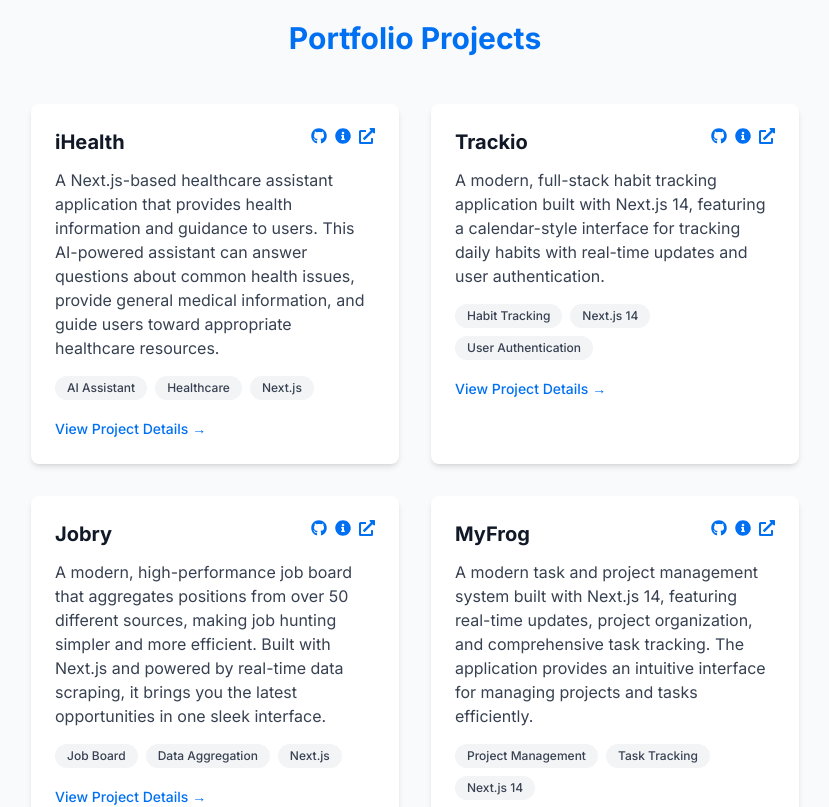
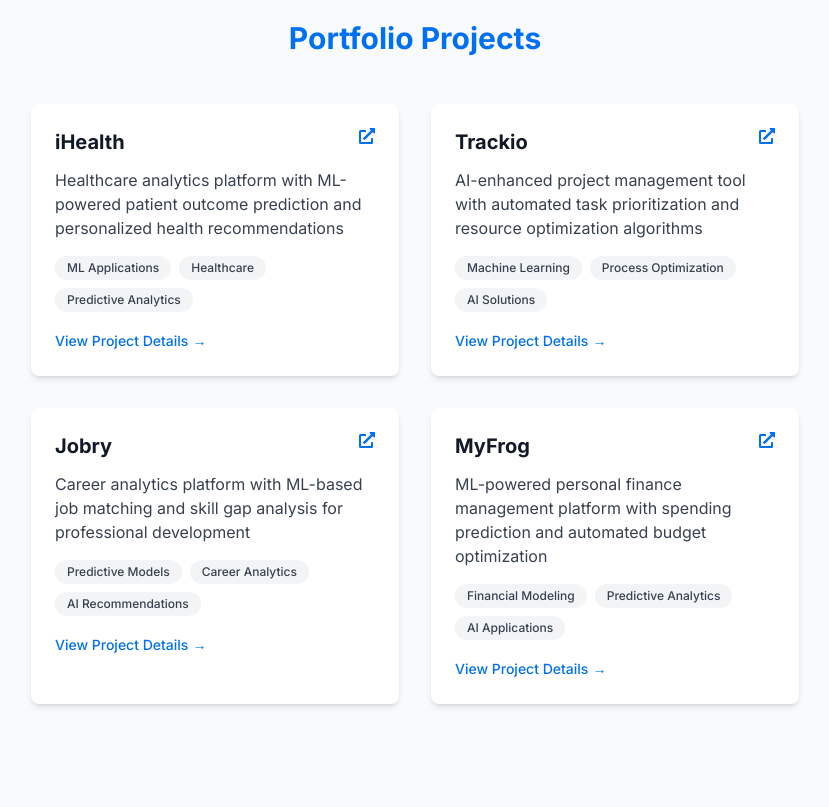
Before and after one commit to ulvibashir/profile, a Next.js app: page / in a window 1280 px wide. Shown: the part 3820-4627 px from the top of the page, without its empty margins (225-1054 px from the left). Built offline with nearby package versions, Linux system fonts and the light colour scheme.

Commit message:
Update PortfolioProjects.tsx

```diff
--- a/src/components/PortfolioProjects.tsx
+++ b/src/components/PortfolioProjects.tsx
@@ -1,41 +1,36 @@
 'use client'
 
 import { motion } from 'framer-motion'
-import { FaExternalLinkAlt, FaInfoCircle, FaGithub } from 'react-icons/fa'
-import Link from 'next/link'
+import { FaExternalLinkAlt } from 'react-icons/fa'
 
 const projectsData = [
   {
     title: 'iHealth',
-    slug: 'ihealth',
+    github: 'https://github.com/Ismat-Samadov/ihealth',
     url: 'https://www.ihealth.ink/',
-    github: 'https://github.com/Ismat-Samadov/intelligent_healthcare',
-    description: 'A Next.js-based healthcare assistant application that provides health information and guidance to users. This AI-powered assistant can answer questions about common health issues, provide general medical information, and guide users toward appropriate healthcare resources.',
-    tags: ['AI Assistant', 'Healthcare', 'Next.js']
+    description: 'Healthcare analytics platform with ML-powered patient outcome prediction and personalized health recommendations',
+    tags: ['ML Applications', 'Healthcare', 'Predictive Analytics']
   },
   {
     title: 'Trackio',
-    slug: 'trackio',
+    github: 'https://github.com/Ismat-Samadov/trackio',
     url: 'https://www.trackio.art/',
-    github: 'https://github.com/Ismat-Samadov/trackio',
-    description: 'A modern, full-stack habit tracking application built with Next.js 14, featuring a calendar-style interface for tracking daily habits with real-time updates and user authentication.',
-    tags: ['Habit Tracking', 'Next.js 14', 'User Authentication']
+    description: 'AI-enhanced project management tool with automated task prioritization and resource optimization algorithms',
+    tags: ['Machine Learning', 'Process Optimization', 'AI Solutions']
   },
   {
     title: 'Jobry',
-    slug: 'jobry',
+    github: 'https://github.com/Ismat-Samadov/jobry',
     url: 'https://www.jobry.me/',
-    github: 'https://github.com/Ismat-Samadov/jobry',
-    description: 'A modern, high-performance job board that aggregates positions from over 50 different sources, making job hunting simpler and more efficient. Built with Next.js and powered by real-time data scraping, it brings you the latest opportunities in one sleek interface.',
-    tags: ['Job Board', 'Data Aggregation', 'Next.js']
+    description: 'Career analytics platform with ML-based job matching and skill gap analysis for professional development',
+    tags: ['Predictive Models', 'Career Analytics', 'AI Recommendations']
   },
   {
     title: 'MyFrog',
-    slug: 'myfrog',
+    github: 'https://github.com/Ismat-Samadov/myfrog',
     url: 'https://www.myfrog.me/',
-    github: 'https://github.com/Ismat-Samadov/myfrog',
-    description: 'A modern task and project management system built with Next.js 14, featuring real-time updates, project organization, and comprehensive task tracking. The application provides an intuitive interface for managing projects and tasks efficiently.',
-    tags: ['Project Management', 'Task Tracking', 'Next.js 14']
+    description: 'ML-powered personal finance management platform with spending prediction and automated budget optimization',
+    tags: ['Financial Modeling', 'Predictive Analytics', 'AI Applications']
   }
 ]
 
@@ -57,9 +52,8 @@
               <ProjectCard
                 key={index}
                 title={project.title}
-                slug={project.slug}
+                github={project.github}
                 url={project.url}
-                github={project.github}
                 description={project.description}
                 tags={project.tags}
                 index={index}
@@ -74,15 +68,14 @@
 
 interface ProjectCardProps {
   title: string;
-  slug: string;
+  github: string;
   url: string;
-  github: string;
   description: string;
   tags: string[];
   index: number;
 }
 
-const ProjectCard = ({ title, slug, url, github, description, tags, index }: ProjectCardProps) => {
+const ProjectCard = ({ title, github, url, description, tags, index }: ProjectCardProps) => {
   return (
     <motion.div
       initial={{ opacity: 0, y: 20 }}
@@ -94,23 +87,6 @@
       <div className="p-6">
         <div className="flex justify-between items-start mb-3">
           <h3 className="text-xl font-bold">{title}</h3>
-          <div className="flex space-x-2">
-            <a
-              href={github}
-              target="_blank"
-              rel="noopener noreferrer"
-              className="text-primary hover:text-blue-600 transition-colors"
-              aria-label={`GitHub repository for ${title}`}
-            >
-              <FaGithub />
-            </a>
-            <Link
-              href={`/portfolio/${slug}`}
-              className="text-primary hover:text-blue-600 transition-colors"
-              aria-label={`Learn more about ${title}`}
-            >
-              <FaInfoCircle />
-            </Link>
           <a
             href={url}
             target="_blank"
@@ -121,9 +97,8 @@
             <FaExternalLinkAlt />
           </a>
         </div>
-        </div>
         <p className="text-gray-700 mb-4">{description}</p>
-        <div className="flex flex-wrap gap-2">
+        <div className="flex flex-wrap gap-2 mb-4">
           {tags.map((tag, i) => (
             <span
               key={i}
@@ -133,14 +108,14 @@
             </span>
           ))}
         </div>
-        <div className="mt-4">
-          <Link
-            href={`/portfolio/${slug}`}
-            className="text-primary hover:text-blue-600 transition-colors text-sm font-medium"
+        <a
+          href={github}
+          target="_blank"
+          rel="noopener noreferrer"
+          className="inline-flex items-center text-primary hover:text-blue-600 transition-colors text-sm font-medium"
         >
-            View Project Details →
-          </Link>
-        </div>
+          View Project Details <span className="ml-1">→</span>
+        </a>
       </div>
     </motion.div>
   )
```
Lines whose indentation alone changed are shown as unchanged.
